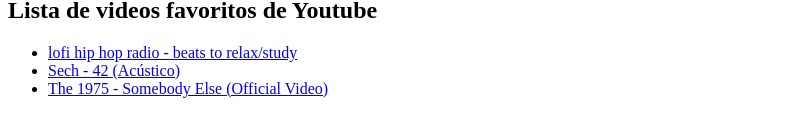
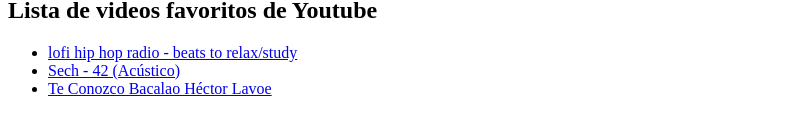
Before and after one commit to hroddev/htmlCss, a plain HTML site: page ejercicio-1/index.html in a window 1280 px wide. Shown: the part 155-292 px from the top of the page, without its empty margins (0-799 px from the left). Drawn offline with Linux system fonts and the light colour scheme.

Commit message:
modify video link

```diff
--- a/ejercicio-1/index.html
+++ b/ejercicio-1/index.html
@@ -20,7 +20,7 @@
                 <a href="https://www.youtube.com/watch?v=TdZXVVoDUWs&list=RDTdZXVVoDUWs&start_radio=1">Sech - 42 (Acústico)</a>
             </li>
             <li>
-                <a href="https://www.youtube.com/watch?v=Bimd2nZirT4">The 1975 - Somebody Else (Official Video)</a>
+                <a href="https://www.youtube.com/watch?v=K-nyngBPf4o">Te Conozco Bacalao Héctor Lavoe</a>
             </li>
         </ul>
     </div>
```
